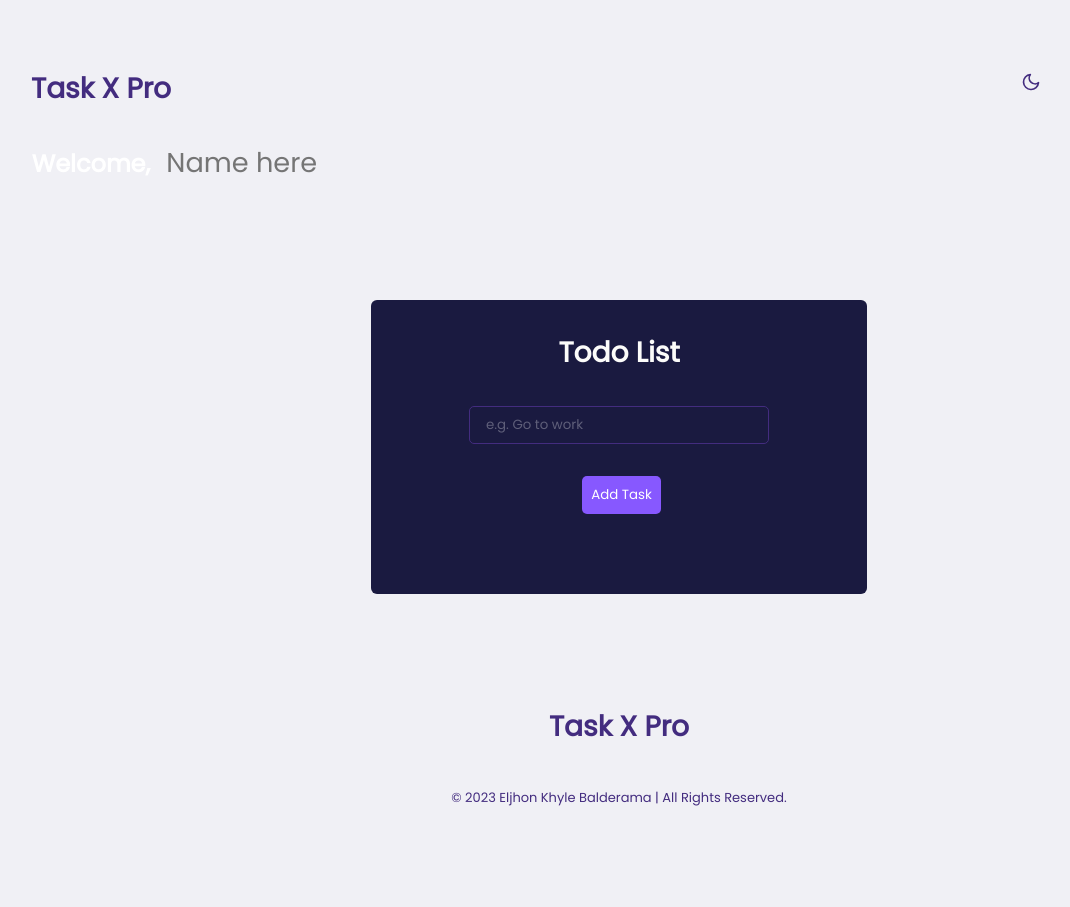
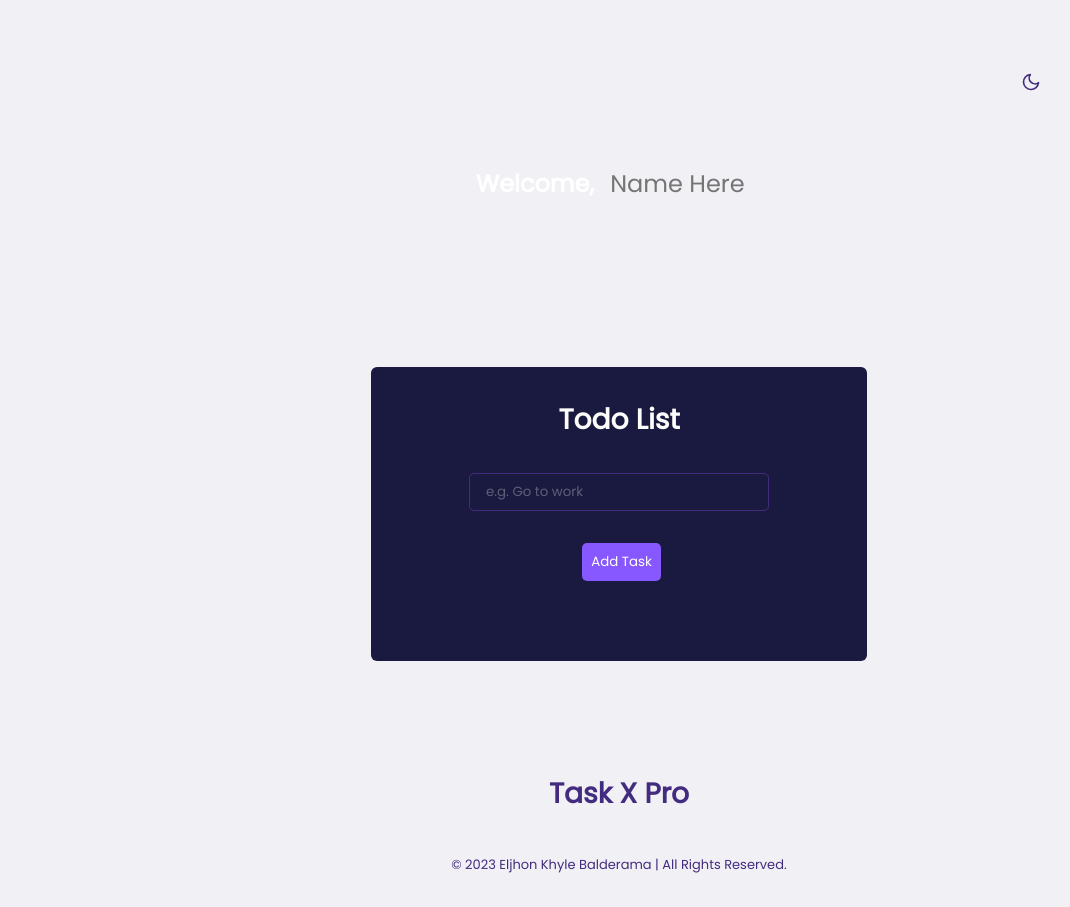
Before and after one commit to eljhonkhyle/todo-list, a React (Vite) app: page / in a window 1280 px wide. Shown: the whole page, without its empty margins (21-1091 px from the left). Before the commit the page ends 840 px from the top, so only its background shows below. Built offline with nearby package versions, Linux system fonts and the light colour scheme.

Commit message:
not yet fixed

```diff
--- a/src/App.css
+++ b/src/App.css
@@ -91,8 +91,9 @@ body.dark-mode .dark-mode-toggle:hover {
 }
 
 .logo {
-  margin-right: 180px;
+  margin-right: 200px;
   margin-top: 1rem;
+  font-size: 1.5rem;
 }
 
 h1 {
@@ -255,6 +256,37 @@ h1 {
   font-size: 0.813rem;
 }
 
+.header-container {
+  display: flex;
+  justify-content: center;
+  align-items: center;
+  text-align: center;
+  margin-left: 2rem;
+}
+
+.inline-container {
+  display: flex;
+  align-items: center;
+}
+
+.welcome-input {
+  border: none;
+  border-bottom: none;
+  outline: none;
+  background: none;
+  color: #8758ff;
+  width: 200px;
+  padding: 1rem;
+  font-size: 1.5rem;
+}
+
+.welcome-text {
+  color: #fff;
+  font-size: 1.5rem;
+  display: flex;
+  align-items: center;
+}
+
 @media screen and (max-width: 992px) {
 
 
@@ -275,6 +307,16 @@ h1 {
 
   .dark-mode-toggle {
     margin-right: 1rem;
+  }
+
+  .header-container {
+    margin-left: 1rem;
+    width: auto;
+
+  }
+
+  .welcome-input {
+    width: 150px;
   }
 }
 
@@ -353,7 +395,19 @@ h1 {
       color:#ffffff4d;
     }
 
+    .header-container {
+      margin-left: 0;
+      width: auto;
+    }
 
+    .welcome-input {
+      width: 100px;
+      font-size: 1.5rem;
+    }
+
+    .welcome-text {
+      font-size: 1.5rem;
+    }
 }
 
 .footer__container.scrolled {
@@ -384,5 +438,11 @@ h1 {
     margin-top: 1rem; /* Adjust the margin-top for the todo wrapper as needed */
   }
 
-  /* Add other responsive styles for 373px as needed */
+  .welcome-input {
+    font-size: 1.25rem;
+  }
+
+  .welcome-text {
+    font-size: 1.25rem;
+  }
 }
--- a/src/components/Header.jsx
+++ b/src/components/Header.jsx
@@ -10,30 +10,6 @@ const Header = () => {
     localStorage.setItem('userName', newName); // Store the name in localStorage
   };
 
-  const containerStyles = {
-    display: 'flex',
-    flexDirection: 'column',
-    alignItems: 'center',
-    textAlign: 'center',
-    marginLeft: '2rem'
-  };
-
-  const inlineContainerStyles = {
-    display: 'flex',
-    alignItems: 'center',
-  };
-
-  const inputStyles = {
-    border: 'none',
-    borderBottom: 'none',
-    outline: 'none',
-    background: 'none',
-    color: '#8758ff',
-    width: '200px',
-    padding: '1rem',
-    fontSize: '1.7rem',
-  };
-
   // Use useEffect to update the userName state when the component mounts
   useEffect(() => {
     const storedName = localStorage.getItem('userName');
@@ -43,16 +19,15 @@ const Header = () => {
   }, []);
 
   return (
-    <div className="header" style={containerStyles}>
-      <h1 className="logo">Task X Pro</h1>
-      <div style={inlineContainerStyles}>
-        <h2>Welcome, </h2>
-        <input
+
+    <div className="header-container">
+      <div className='inline-container'>
+        <h2 className='welcome-text'>Welcome, </h2>
+        <input className='welcome-input'
           type="text"
-          placeholder="Name here"
+          placeholder="Name Here"
           value={userName}
           onChange={handleNameChange}
-          style={inputStyles}
         />
       </div>
     </div>
```
